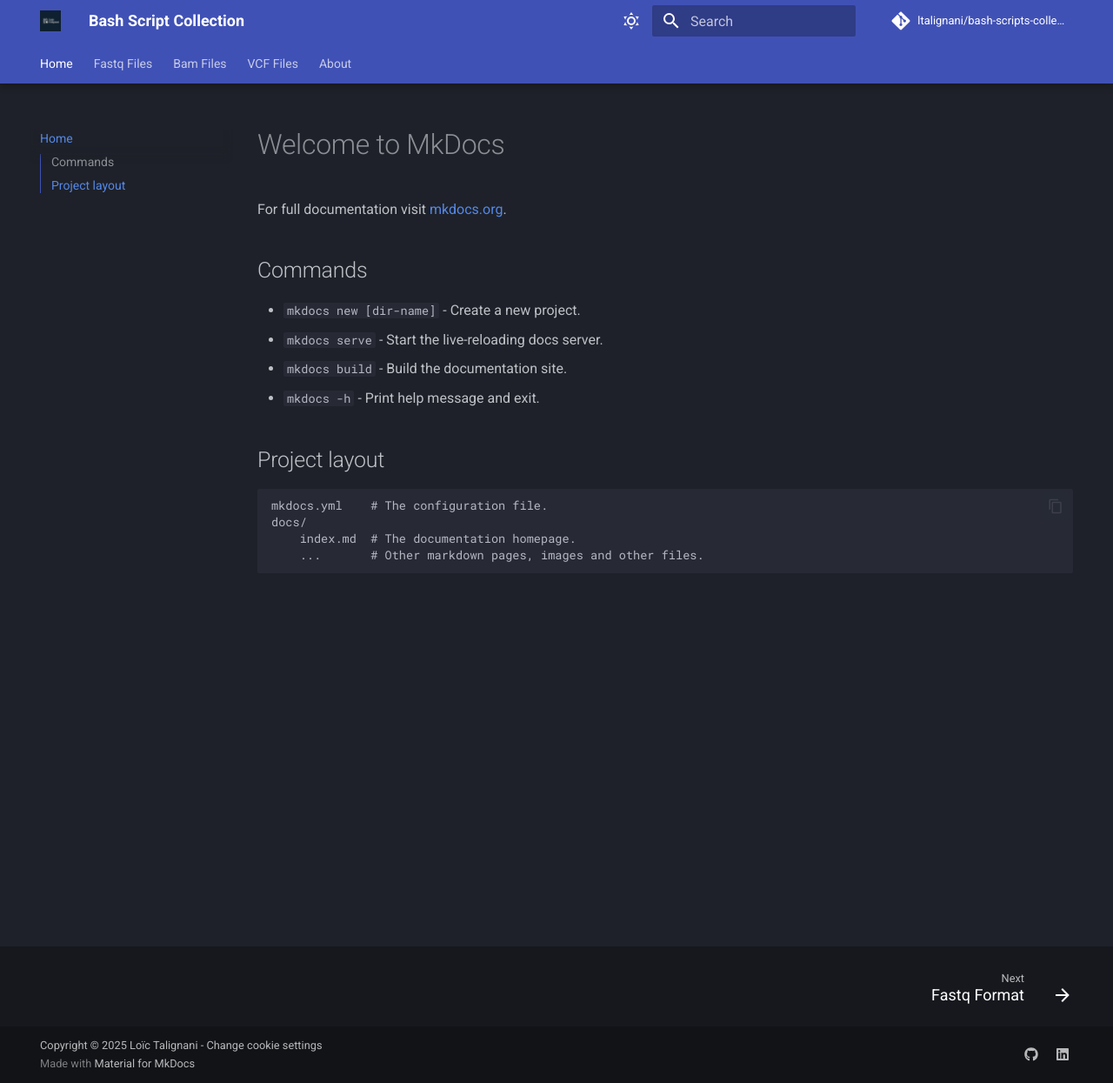
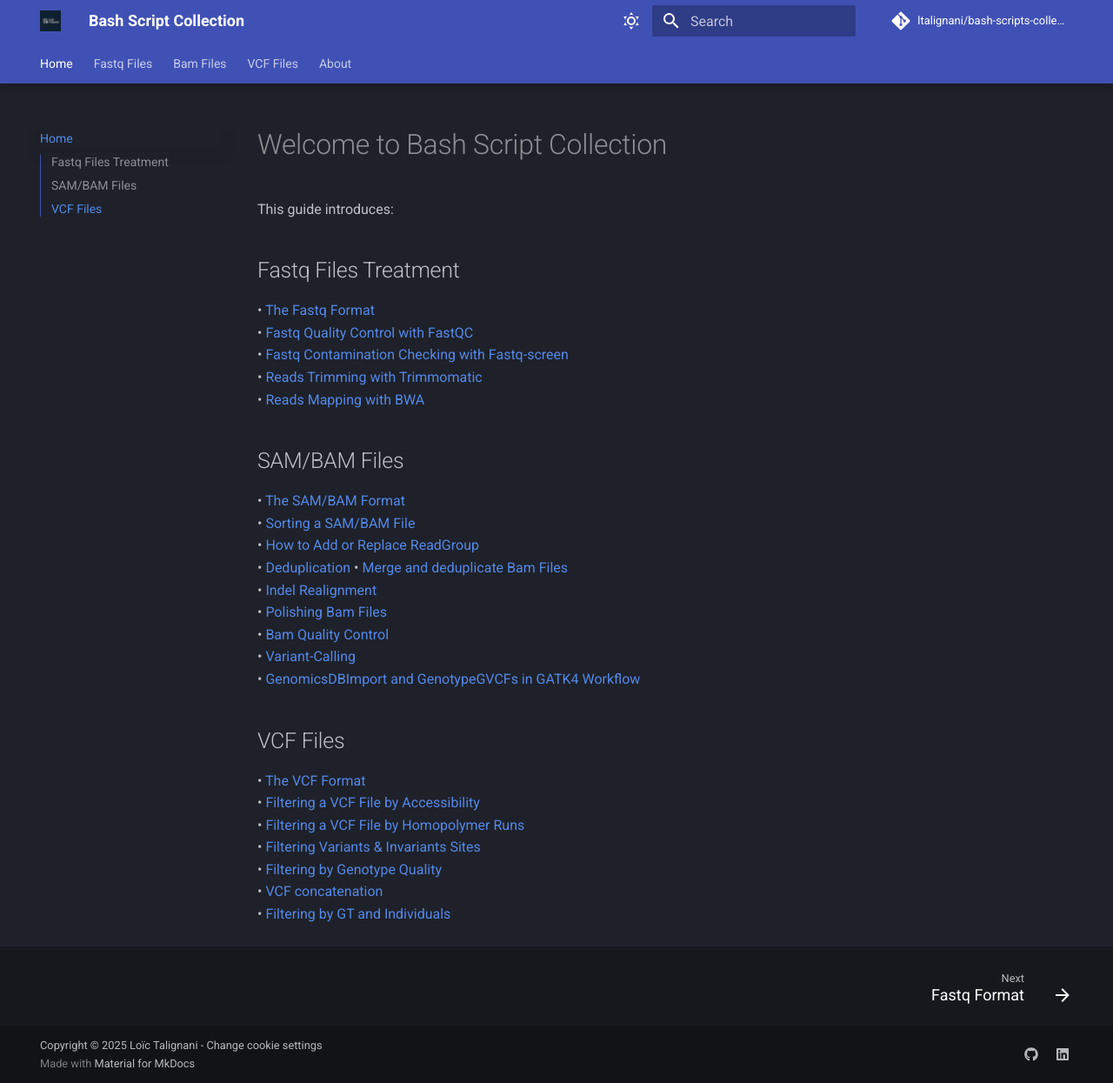
Before and after one commit to ltalignani/mkdocs-bash-scripts-collection, an MkDocs documentation site: the page built from docs/index.md, in a window 1280 px wide and 1245 px high. Shown: the whole window at 87% size. Built offline with MkDocs 1.6.1 and Material for MkDocs 9.7.7, drawn with Linux system fonts in a browser that asks for light colours; comment, search, counter and statistics services are not loaded.

Commit message:
Added index

```diff
--- a/docs/index.md
+++ b/docs/index.md
@@ -1,17 +1,32 @@
-# Welcome to MkDocs
+# Welcome to Bash Script Collection
 
-For full documentation visit [mkdocs.org](https://www.mkdocs.org).
 
-## Commands
+This guide introduces:
 
-* `mkdocs new [dir-name]` - Create a new project.
-* `mkdocs serve` - Start the live-reloading docs server.
-* `mkdocs build` - Build the documentation site.
-* `mkdocs -h` - Print help message and exit.
+## Fastq Files Treatment
+•	[The Fastq Format](Fastq/Fastq.md)
+•	[Fastq Quality Control with FastQC](Fastq/FastQC.md)
+•	[Fastq Contamination Checking with Fastq-screen](Fastq/Fast-screen.md)
+•	[Reads Trimming with Trimmomatic](Fastq/Trimming.md)
+•	[Reads Mapping with BWA](Fastq/BWA.md)
 
-## Project layout
+## SAM/BAM Files
+•	[The SAM/BAM Format](Bam/Bam.md)
+•	[Sorting a SAM/BAM File](Bam/sort-bam.md)
+•	[How to Add or Replace ReadGroup](Bam/add-or-replace-read-groups.md)
+•	[Deduplication](Bam/mark-duplicates.md)
+•	[Merge and deduplicate Bam Files](Bam/merge-and-mark-duplicates.md)
+•	[Indel Realignment](Bam-indel-realignment.md)
+•	[Polishing Bam Files](Bam/polishing.md)
+•	[Bam Quality Control](Bam/Bam-qc.md)
+•	[Variant-Calling](Bam/variant-calling.md)
+•	[GenomicsDBImport and GenotypeGVCFs in GATK4 Workflow](Bam/genomicsdbimport.md)
 
-    mkdocs.yml    # The configuration file.
-    docs/
-        index.md  # The documentation homepage.
-        ...       # Other markdown pages, images and other files.
+## VCF Files
+•	[The VCF Format](Vcf/Vcf.md)
+•	[Filtering a VCF File by Accessibility](Vcf/accessibility.md)
+•	[Filtering a VCF File by Homopolymer Runs](Vcf/homopolymer.md)
+•	[Filtering Variants & Invariants Sites](Vcf/variants-invariants.md)
+•	[Filtering by Genotype Quality](Vcf/genotype-quality.md)
+•	[VCF concatenation](Vcf/concatenate.md)
+•	[Filtering by GT and Individuals](Vcf/gt-indv.md)
```
